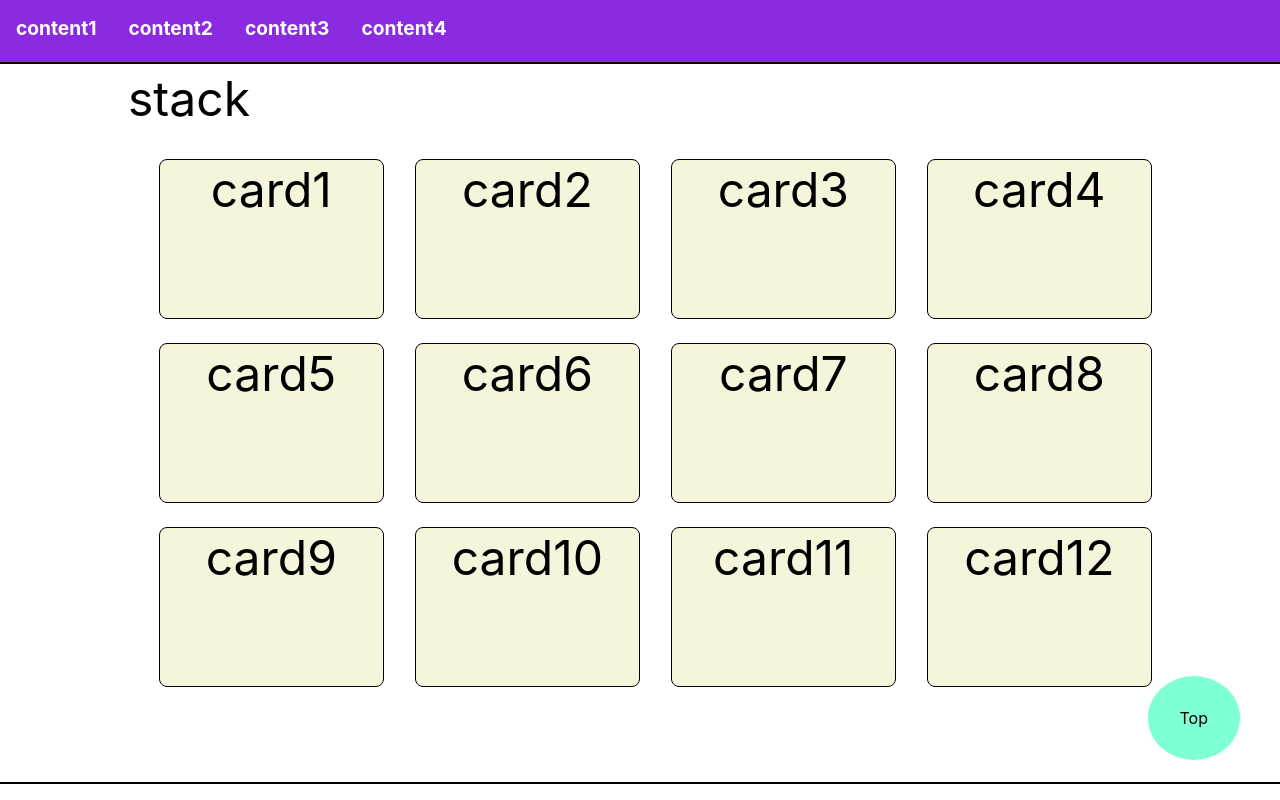
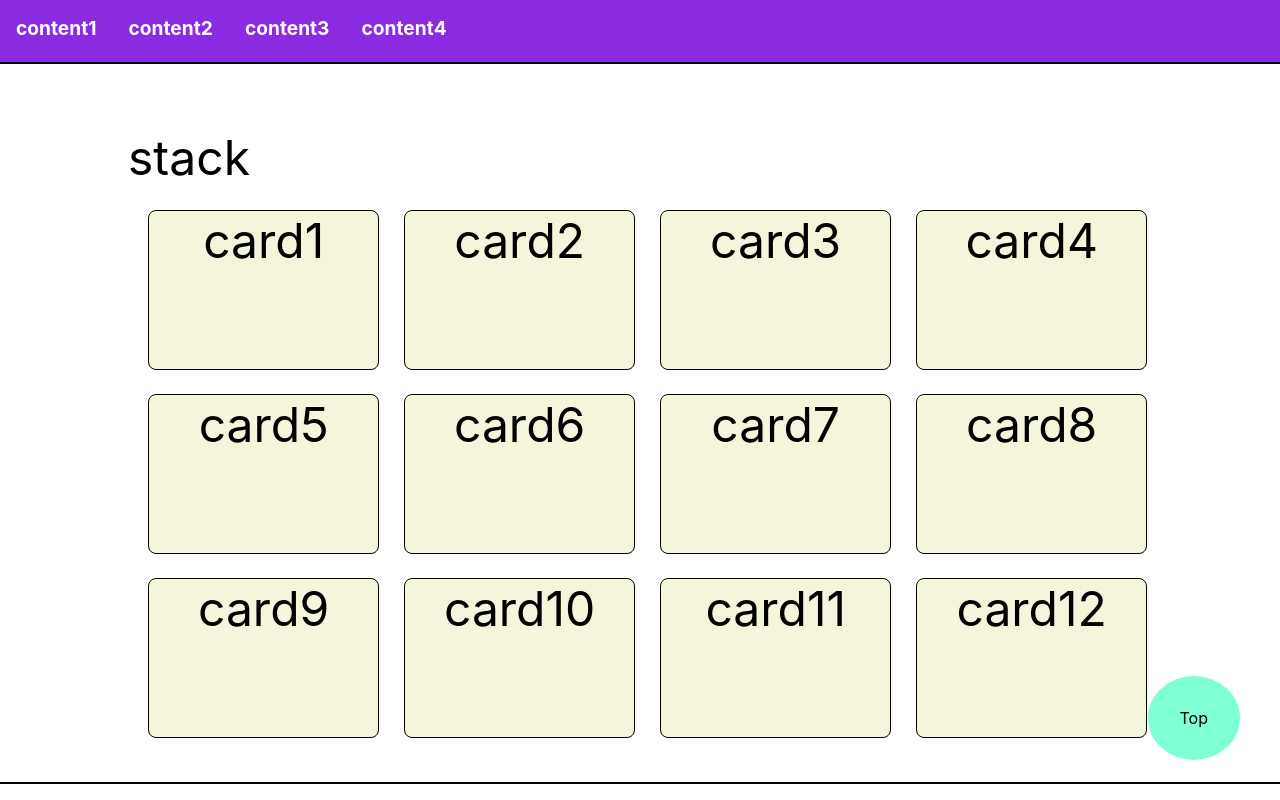
Before and after one commit to uk960214/iieum-animation, a React (Create React App) app: page / in a window 1280 px wide. Both pictures are taken after a click on the element "card1". Shown: the top 800 px of the page. Built offline with nearby package versions, Linux system fonts and the light colour scheme.

Commit message:
list animation complete

```diff
--- a/src/App.js
+++ b/src/App.js
@@ -7,22 +7,6 @@ function App() {
 
   const handleClick = (i) => {
     contentRef.current[i].scrollIntoView({ behavior: "smooth" });
-  };
-
-  const spreadCollect = () => {
-    if (contentRef.current[1].style.display === "block") {
-      // contentRef.current[1].style.display = "grid";
-      console.log(contentRef.current[1].childNodes);
-      contentRef.current[1].childNodes.forEach(
-        (e) => (e.style.position = "relative")
-      );
-    } else {
-      // contentRef.current[1].style.display = "block";
-      contentRef.current[1].childNodes.forEach(
-        (e) => (e.style.position = "absolute")
-      );
-    }
-    console.log();
   };
 
   return (
@@ -58,7 +42,7 @@ function App() {
         </p>
       </nav>
 
-      <div className="toTop" onClick={() => spreadCollect()}>
+      <div className="toTop" onClick={() => handleClick(0)}>
         Top
       </div>
       <div
@@ -76,20 +60,7 @@ function App() {
         }}
         className="container"
         id="content2"
-      >
-        <div className="card">1</div>
-        <div className="card">2</div>
-        <div className="card">3</div>
-        <div className="card">4</div>
-        <div className="card">5</div>
-        <div className="card">6</div>
-        <div className="card">7</div>
-        <div className="card">8</div>
-        <div className="card">9</div>
-        <div className="card">10</div>
-        <div className="card">11</div>
-        <div className="card">12</div>
-      </div>
+      ></div>
       <div
         ref={(e) => {
           contentRef.current[2] = e;
--- a/src/Cards.elements.js
+++ b/src/Cards.elements.js
@@ -4,27 +4,63 @@ export const Container = styled.section`
   width: 80%;
   margin: auto;
   position: relative;
+  display: flex;
+  transform: scale(1);
 `;
 
 export const Card = styled.div`
   background-color: beige;
-  width: 22%;
+  width: 18vw;
   height: 20vh;
   border-radius: 8px;
   position: absolute;
   transform: ${(props) =>
     props.stacked ? `rotate(${props.order * 1}deg)` : ""};
-  left: ${(props) => (props.stacked ? 0 : `${(props.order % 4) * 25}%`)};
+  left: ${(props) =>
+    props.stacked
+      ? `${props.order / 4}%`
+      : `${(props.order % props.grid) * 25}%`};
   top: ${(props) =>
-    props.stacked ? 0 : `${Math.floor(props.order / 4) * 23}vh`};
-  z-index: ${(props) => `-${props.order}`};
+    props.stacked ? 0 : `${Math.floor(props.order / props.grid) * 23}vh`};
+  z-index: ${(props) => (props.stacked ? `-${props.order}` : "")};
   transition: all 1s;
-  margin: 3%;
+  margin: 2%;
   border: 1px solid #000000;
+  opacity: ${(p) => (p.stacked && p.order > 3 ? 0 : 1)};
 `;
 
 export const StackButton = styled.p`
-  position: absolute;
-  bottom: 0;
+  position: fixed;
+  top: 0;
   cursor: pointer;
 `;
+
+export const CardL = styled.div`
+  width: 38vw;
+  height: 70vh;
+  position: fixed;
+  top: 0;
+  right: 0;
+  border: 1px solid #000000;
+  background-color: beige;
+  margin-top: 8%;
+  border-radius: 8px;
+  opacity: ${(p) => (p.grid === 4 ? 0 : 1)};
+  z-index: ${(p) => (p.grid === 4 ? -1 : 5)};
+  transition: all 0.5s ease-in-out;
+`;
+
+export const CardList = styled.div`
+  margin-top: 6%;
+  position: relative;
+  overflow-y: scroll;
+  height: 70vh;
+  width: 100%;
+  // scrollbars
+  -ms-overflow-style: none; /* IE and Edge */
+  scrollbar-width: none; /* Firefox */
+
+  &::-webkit-scrollbar {
+    display: none;
+  }
+`;
--- a/src/Cards.js
+++ b/src/Cards.js
@@ -1,55 +1,136 @@
 import React, { useState } from "react";
-import { Card, Container, StackButton } from "./Cards.elements";
+import {
+  Card,
+  CardL,
+  Container,
+  StackButton,
+  CardList,
+} from "./Cards.elements";
 
 const Cards = () => {
   const [stacked, setStacked] = useState(true);
+  const [grid, setGrid] = useState(4);
+  const [content, setContent] = useState("");
 
   const handleStack = () => {
     stacked ? setStacked(false) : setStacked(true);
+    setGrid(4);
+  };
+
+  const handleGrid = (e) => {
+    if (grid === 4) setGrid(2);
+    setContent(e.target.textContent);
+  };
+
+  const handleClose = () => {
+    setContent("");
+    setGrid(4);
   };
 
   return (
     <Container>
+      <CardList grid={grid}>
         <Card
           order={0}
           stacked={stacked}
-        onClick={{ stacked } ? handleStack : ""}
+          onClick={stacked ? handleStack : (e) => handleGrid(e)}
+          grid={grid}
         >
           card1
         </Card>
-      <Card order={1} stacked={stacked}>
+        <Card
+          order={1}
+          stacked={stacked}
+          grid={grid}
+          onClick={(e) => handleGrid(e)}
+        >
           card2
         </Card>
-      <Card order={2} stacked={stacked}>
+        <Card
+          order={2}
+          stacked={stacked}
+          grid={grid}
+          onClick={(e) => handleGrid(e)}
+        >
           card3
         </Card>
-      <Card order={3} stacked={stacked}>
+        <Card
+          order={3}
+          stacked={stacked}
+          grid={grid}
+          onClick={(e) => handleGrid(e)}
+        >
           card4
         </Card>
-      <Card order={4} stacked={stacked}>
+        <Card
+          order={4}
+          stacked={stacked}
+          grid={grid}
+          onClick={(e) => handleGrid(e)}
+        >
           card5
         </Card>
-      <Card order={5} stacked={stacked}>
+        <Card
+          order={5}
+          stacked={stacked}
+          grid={grid}
+          onClick={(e) => handleGrid(e)}
+        >
           card6
         </Card>
-      <Card order={6} stacked={stacked}>
+        <Card
+          order={6}
+          stacked={stacked}
+          grid={grid}
+          onClick={(e) => handleGrid(e)}
+        >
           card7
         </Card>
-      <Card order={7} stacked={stacked}>
+        <Card
+          order={7}
+          stacked={stacked}
+          grid={grid}
+          onClick={(e) => handleGrid(e)}
+        >
           card8
         </Card>
-      <Card order={8} stacked={stacked}>
+        <Card
+          order={8}
+          stacked={stacked}
+          grid={grid}
+          onClick={(e) => handleGrid(e)}
+        >
           card9
         </Card>
-      <Card order={9} stacked={stacked}>
+        <Card
+          order={9}
+          stacked={stacked}
+          grid={grid}
+          onClick={(e) => handleGrid(e)}
+        >
           card10
         </Card>
-      <Card order={10} stacked={stacked}>
+        <Card
+          order={10}
+          stacked={stacked}
+          grid={grid}
+          onClick={(e) => handleGrid(e)}
+        >
           card11
         </Card>
-      <Card order={11} stacked={stacked}>
+        <Card
+          order={11}
+          stacked={stacked}
+          grid={grid}
+          onClick={(e) => handleGrid(e)}
+        >
           card12
         </Card>
+      </CardList>
+      <CardL grid={grid}>
+        {content}
+        <p onClick={handleClose}>close</p>
+      </CardL>
       <StackButton onClick={() => handleStack()}>stack</StackButton>
     </Container>
   );
```
Lines whose indentation alone changed are shown as unchanged.
